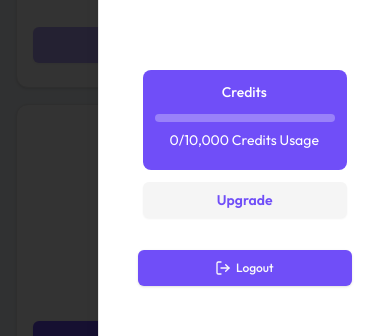
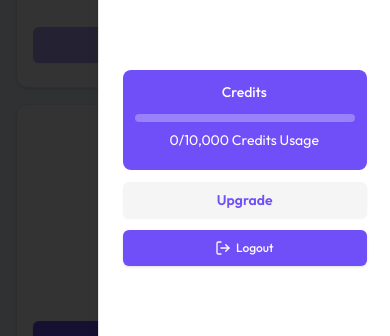
Before and after one commit to heyibad/ai-content-generator, a Next.js app: page /dashboard/billing in a window 390 px wide. Both pictures are taken after a click on the button 360 px from the left and 41 px from the top of the page. Shown: the part 378-714 px from the top of the page. Built offline with nearby package versions, Linux system fonts and the light colour scheme; no server answers.

Commit message:
Refactor Slider component to improve mobile navigation and add custom margin prop

```diff
--- a/src/app/dashboard/_components/Slider.tsx
+++ b/src/app/dashboard/_components/Slider.tsx
@@ -1,10 +1,11 @@
+"use client";
+
 import React from "react";
 import {
   Sheet,
   SheetContent,
   SheetDescription,
   SheetHeader,
-    SheetTitle,
   SheetTrigger,
 } from "@/components/ui/sheet";
 import { AlignJustify } from "lucide-react";
@@ -14,12 +15,11 @@ import Link from "next/link";
 import Logout from "./Logout";
 import Usage from "./Usage";
 
-interface SliderProps {
-    // Define your props here
-}
+interface SliderProps {}
 
-const Slider: React.FC<SliderProps> = (props) => {
+const Slider: React.FC<SliderProps> = () => {
   const path = usePathname();
+
   return (
     <div className="md:hidden flex">
       <Sheet>
@@ -28,30 +28,24 @@ const Slider: React.FC<SliderProps> = (props) => {
         </SheetTrigger>
         <SheetContent>
           <SheetHeader>
-                        <SheetDescription className="">
+            <SheetDescription>
               <div className="mt-16">
-                                {MenuList.map((each, index) => {
-                                    return (
+                {MenuList.map((each, index) => (
+                  <Link href={each.path} key={index} className="block">
                     <div
-                                            key={index}
                       className={`flex gap-3 mb-2 p-2 pl-12 text-xl items-center hover:bg-primary hover:text-white hover:rounded-lg cursor-pointer
-                    ${
-                        path == each.path && "bg-primary text-white rounded-lg"
-                    }
+                      ${path === each.path ? "bg-primary text-white rounded-lg" : ""}
                       `}
                     >
                       <each.icon className="h-5 w-5" />
-                                            <h2>
-                                                <Link href={`${each.path}`}>
-                                                    {each.name}
+                      <h2>{each.name}</h2>
+                    </div>
                   </Link>
-                                            </h2>
-                                        </div>
-                                    );
-                                })}
+                ))}
+
                 <div className="mt-40">
-                                    <Usage />{" "}
-                                    <Logout className=" md:hidden flex w-[55vw] mx-auto my-3 " />
+                  <Usage m="m-0" />
+                  <Logout className="md:hidden flex w-full mx-auto" />
                 </div>
               </div>
             </SheetDescription>
```
Lines whose indentation alone changed are shown as unchanged.
